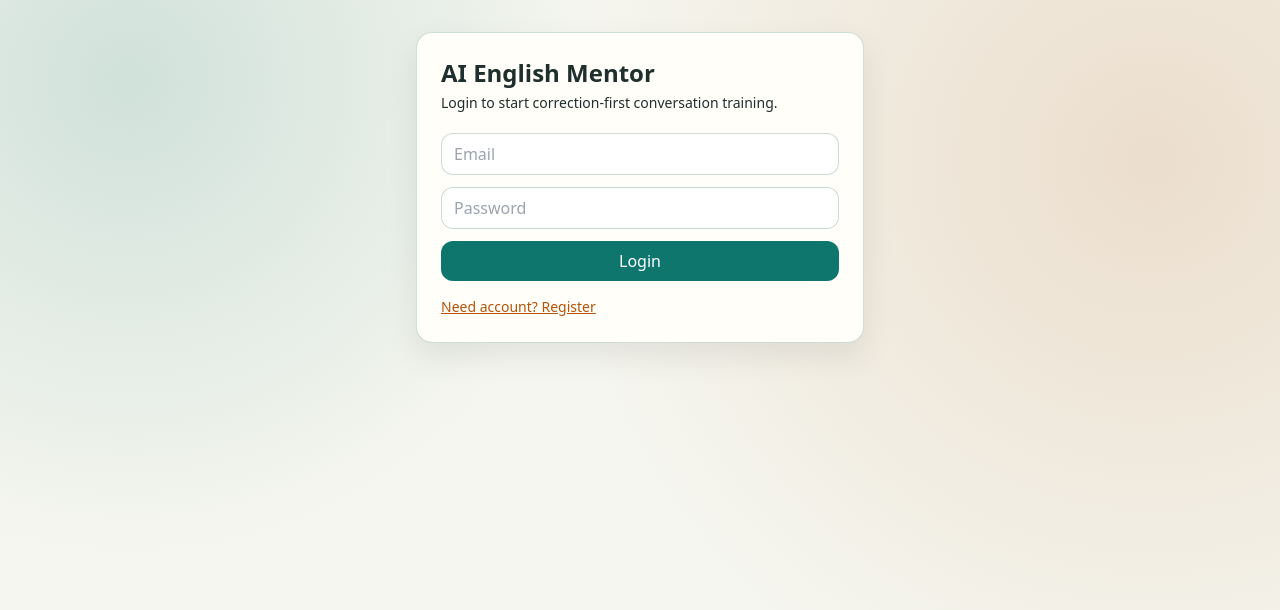
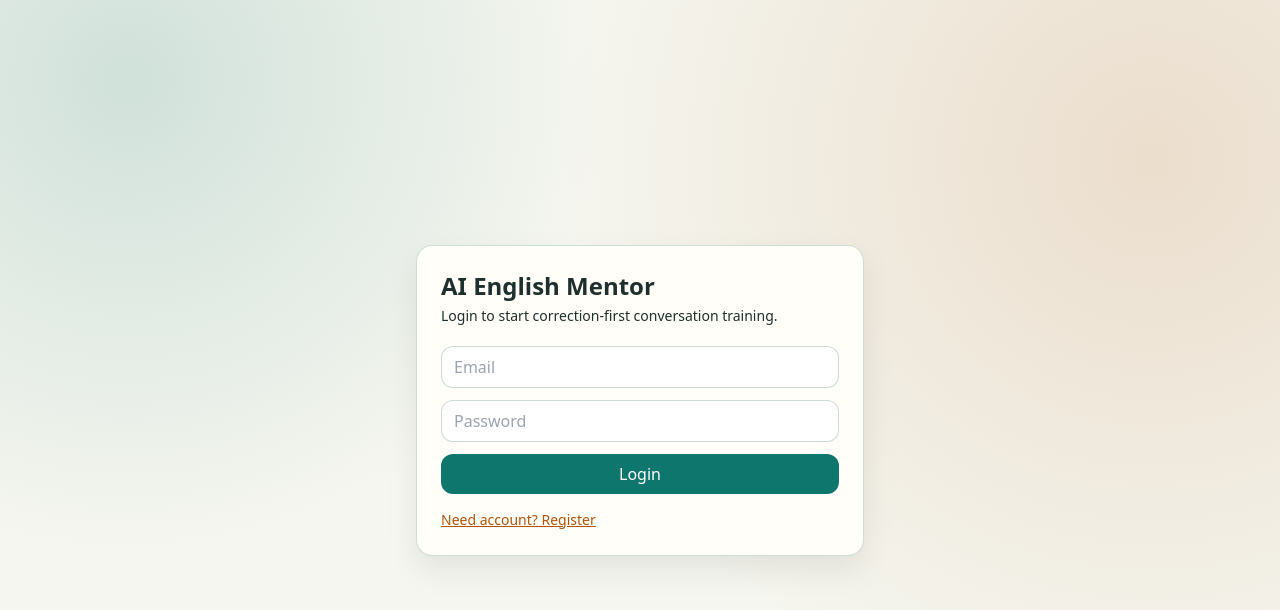
Before and after one commit to pwviptbl/AI-English-Mentor, a Next.js app in the folder frontend/: page / in a window 1280 px wide. Shown: the top 610 px of the page. Built offline with nearby package versions, Linux system fonts and the light colour scheme.

Commit message:
fix(frontend): update ChatPanel to display raw content for user messages and adjust layout in HomePage

```diff
--- a/frontend/app/page.tsx
+++ b/frontend/app/page.tsx
@@ -102,8 +102,8 @@ export default function HomePage() {
 
   if (!accessToken || !currentUser) {
     return (
-      <main className="min-h-screen p-4 sm:p-8">
-        <div className="mx-auto max-w-6xl">
+      <main className="min-h-screen flex items-center justify-center p-4 sm:p-8">
+        <div className="w-full">
           <AuthPanel />
         </div>
       </main>
--- a/frontend/src/components/ChatPanel.tsx
+++ b/frontend/src/components/ChatPanel.tsx
@@ -197,7 +197,7 @@ export function ChatPanel({ token, sessionId, messages, reloadMessages }: Props)
                 className={`max-w-[75%] rounded-2xl px-4 py-3 text-sm ${isUser ? "bg-accent text-white" : "bg-white border border-amber-800/15"
                   }`}
               >
-                <p>{m.content_final}</p>
+                <p>{isUser ? m.content_raw : m.content_final}</p>
 
                 {/* Correção inline + categorias de erro */}
                 {isUser && wasChanged && (
@@ -234,11 +234,6 @@ export function ChatPanel({ token, sessionId, messages, reloadMessages }: Props)
                       >
                         🔬
                       </button>
-                      {m.provider && (
-                        <span className="ml-auto text-[10px] opacity-40 uppercase tracking-wide">
-                          {m.provider} {m.model ? `• ${m.model}` : ""}
-                        </span>
-                      )}
                     </>
                   )}
                 </div>
```
